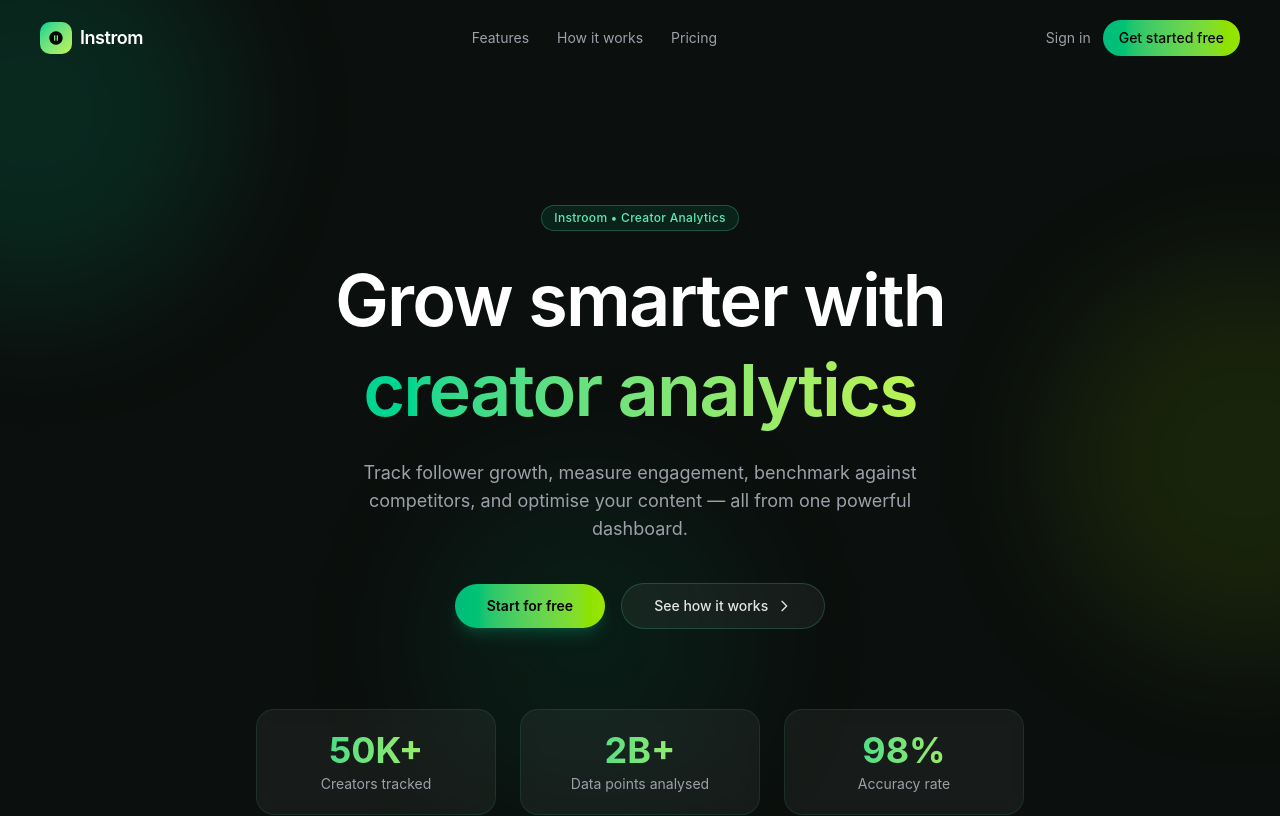
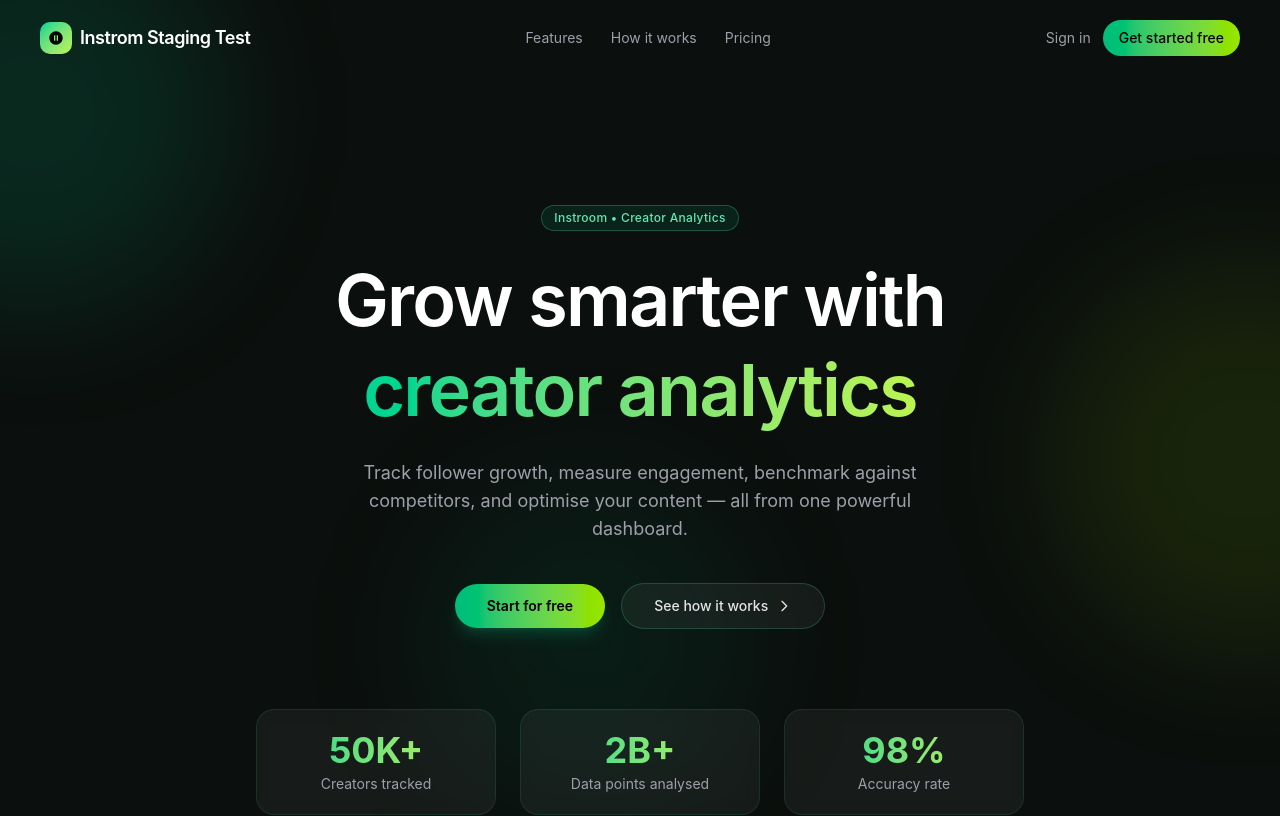
Before and after one commit to theharoldroyce/instroom, a Next.js app: page / in a window 1280 px wide. Shown: the top 816 px of the page. Built offline with nearby package versions, Linux system fonts and the light colour scheme.

Commit message:
03272026 update test stating deployment in vercel

```diff
--- a/app/page.tsx
+++ b/app/page.tsx
@@ -16,7 +16,7 @@
               <path d="M12 2C6.48 2 2 6.48 2 12s4.48 10 10 10 10-4.48 10-10S17.52 2 12 2zm-1 14H9V8h2v8zm4 0h-2V8h2v8z" />
             </svg>
           </span>
-          <span className="text-lg font-semibold tracking-tight text-white">Instrom</span>
+          <span className="text-lg font-semibold tracking-tight text-white">Instrom Staging Test</span>
         </div>
 
         <nav className="hidden items-center gap-7 text-sm text-zinc-400 md:flex">
```
